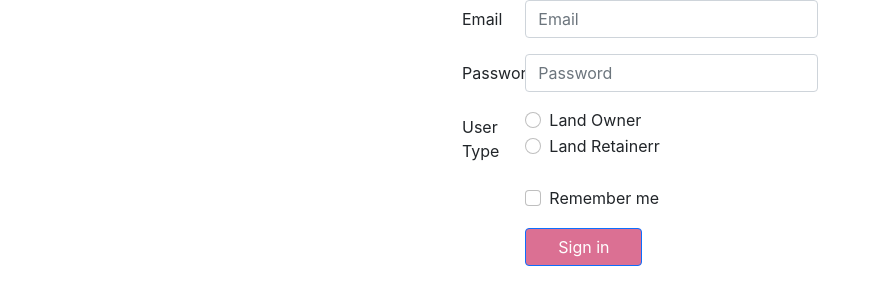
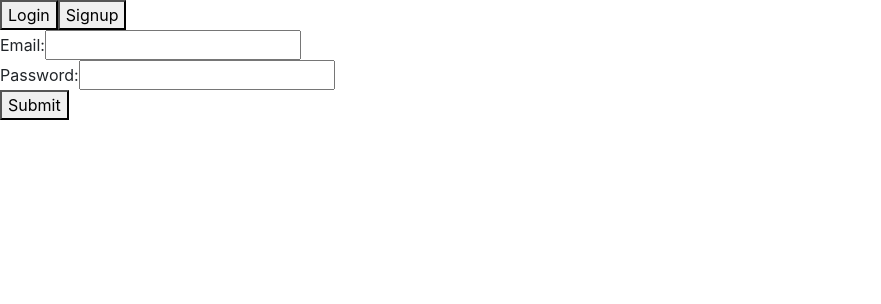
Before and after one commit to nirupasinha/LandMangementSystem_React, a React (Create React App) app: page / in a window 1280 px wide. Shown: the top 304 px of the page, without its empty margins (0-881 px from the left). Built offline with nearby package versions, Linux system fonts and the light colour scheme.

Commit message:
Login signup added

```diff
--- a/package.json
+++ b/package.json
@@ -6,6 +6,7 @@
     "@testing-library/jest-dom": "^5.14.1",
     "@testing-library/react": "^11.2.7",
     "@testing-library/user-event": "^12.8.3",
+    "axios": "^0.21.1",
     "bootstrap": "^5.1.0",
     "react": "^17.0.2",
     "react-bootstrap": "^2.0.0-beta.5",
--- a/src/App.js
+++ b/src/App.js
@@ -1,28 +1,53 @@
 import logo from './logo.svg';
 import './App.css';
+import Login from "./components/Login/login.js"
+import Signup from "./components/Signup/signup.js"
+import React from 'react';
 
+class App extends React.Component {
 
-function App() {
-  return (
-    <div className="App">
-      <header className="App-header">
-        <img src={logo} className="App-logo" alt="logo" />
-        <p>
-          Edit <code>src/App.js</code> and save to reload.
-        </p>
-        <a
-          className="App-link"
-          href="https://reactjs.org"
-          target="_blank"
-          rel="noopener noreferrer"
-        >
-          Learn React
-        </a>
+  constructor(props) {
+    super(props);
+    this.state = {
+      condition: true
+    };
+    this.handleClick = this.handleClick.bind(this);
+}
 
-      </header>
+handleClick(condition) {
+  this.setState( {condition} )
+}
 
-    </div>
-  );
+render() {
+ const { condition } = this.state;
+ return (
+     <div>
+         <button onClick={() => this.handleClick(true)}>Login</button>
+         <button onClick={() => this.handleClick(false)}>Signup</button>
+         {condition === true ? <Login /> : <Signup />}
+     </div>
+ )
+}
+  // return (
+  //   <div className="App">
+  //     <header className="App-header">
+  //       <img src={logo} className="App-logo" alt="logo" />
+  //       <p>
+  //         Edit <code>src/App.js</code> and save to reload.
+  //       </p>
+  //       <a
+  //         className="App-link"
+  //         href="https://reactjs.org"
+  //         target="_blank"
+  //         rel="noopener noreferrer"
+  //       >
+  //         Learn React
+  //       </a>
+
+  //     </header>
+
+  //   </div>
+  // );
 }
 
 export default App;
--- /dev/null
+++ b/src/components/Login/login.js
@@ -0,0 +1,77 @@
+
+import React from 'react';
+import './login.css';
+import service from "../../services/axiosRequest"
+class Login extends React.Component {
+  constructor(props){
+    super(props)
+    this.state = {
+      email: "",
+      password:""
+    };
+
+    this.handleInputChange = this.handleInputChange.bind(this);
+    this.submitData = this.submitData.bind(this);
+
+  };
+
+  handleInputChange(event) {
+    const target = event.target;
+    const value = target.value;
+    const name = target.name;
+
+    this.setState({
+      [name]: value
+    });
+
+  }
+
+  async submitData(event) {
+    event.preventDefault()
+
+    const data =await service.login(this.state);
+    // console("===========================data ",data)
+    localStorage.setItem('userData', JSON.stringify(data.result.data));
+    console.log("data here ",data)
+
+  }
+  render() {
+      return (
+        <form onSubmit={this.submitData}>
+        <label>
+          Email:
+          <input
+            name="email"
+            type="email"
+            // value={this.state.numberOfGuests}
+            onChange={this.handleInputChange} />
+        </label><br />
+        <label>
+          Password:
+          <input
+            name="password"
+            type="password"
+            // value={this.state.numberOfGuests}
+            onChange={this.handleInputChange} />
+        </label><br />
+        <button type="submit">Submit</button>
+      </form>
+
+    );
+
+
+  }
+
+}
+//   function  Login(){
+//         return(
+//             <div class="center">
+//                  <label>First Name</label>
+//                  <input></input><br></br>
+//                  <label>Email ID</label>
+//                  <input></input><br></br>
+//                  <a class="btn">Login</a> <a class="btn">Registraion</a>
+//           </div>
+//         )
+//     }
+export default Login
--- /dev/null
+++ b/src/components/Signup/signup.js
@@ -0,0 +1,68 @@
+
+import React from 'react';
+import service from "../../services/axiosRequest"
+class Signup extends React.Component {
+  constructor(props){
+    super(props)
+    this.state = {
+      email: "",
+      name: "",
+      password:""
+    };
+
+    this.handleInputChange = this.handleInputChange.bind(this);
+    this.submitData = this.submitData.bind(this);
+
+  };
+
+  handleInputChange(event) {
+    const target = event.target;
+    const value = target.value;
+    const name = target.name;
+
+    this.setState({
+      [name]: value
+    });
+  }
+
+  async submitData(event) {
+    event.preventDefault()
+
+    const data =await service.signup(this.state);
+    localStorage.setItem('userData', JSON.stringify(data.result.data));
+    return;
+  }
+  render() {
+      return (
+        <form onSubmit={this.submitData}>
+        <label>
+          Name :
+          <input
+            name="name"
+            type="text"
+            onChange={this.handleInputChange} />
+        </label>
+        <br />
+        <label>
+          Email:
+          <input
+            name="email"
+            type="email"
+            onChange={this.handleInputChange} />
+        </label><br />
+        <label>
+          Password:
+          <input
+            name="password"
+            type="password"
+            onChange={this.handleInputChange} />
+        </label><br />
+        <button type="submit">Submit</button>
+      </form>
+
+    );
+  }
+
+}
+
+export default Signup
--- a/src/components/login.js
+++ /dev/null
@@ -1,46 +0,0 @@
-
-import React from 'react';
-import './login.css';
-class Login extends React.Component {
-  constructor(props){
-    super(props)
-    console.log("props======",props)
-  };
-
-  handleSubmit (data){
-
-    data.preventDefault();
-    console.log("Data here ",data)
-  }
-  render() {
-    console.log("This ",this)
-    return (
-      <form onSubmit={this.handleSubmit}>
-      <div class="center">
-        <label>First Name</label>
-        <input></input><br></br>
-        <label>Email ID</label>
-        <input type="email" ></input><br></br>
-        <button type="submit">
-        Login
-      </button>
-        {/* <a class="btn">Login</a> <a class="btn">Registraion</a> */}
-      </div>
-      </form>
-    )
-
-  }
-
-}
-//   function  Login(){
-//         return(
-//             <div class="center">
-//                  <label>First Name</label>
-//                  <input></input><br></br>
-//                  <label>Email ID</label>
-//                  <input></input><br></br>
-//                  <a class="btn">Login</a> <a class="btn">Registraion</a>
-//           </div>
-//         )
-//     }
-export default Login
--- a/src/index.js
+++ b/src/index.js
@@ -2,35 +2,14 @@ import React from 'react';
 import ReactDOM from 'react-dom';
 import 'bootstrap/dist/css/bootstrap.min.css';
 import './index.css';
-import Login from "./components/login.js"
-import UserLogin from "./components/userLogin.js"
+import App from "./App"
 
-// let city = {
-// name: "Mumbai",
-// country: "india"
-// };
-// function Hello() {
-//   //  return <h1>welcome tO React </h1>
-//    return (
-//    <div>
-//         <h1>welcome to react</h1>
-//         <h1>let's build something cool</h1>
-//     </div>);
-// }
 
-ReactDOM.render(
 
-//React.createElement("h1", {style: { color:"red" } } , "Hello Sarvottam"),
-//<h1 class="heading">Sarvottam is living in {city.name} {city.country}</h1>,
-/* <ul>
-    <li>Rishi Prakash</li>
-    <li>Nirupa Sinha</li>
-    <li>Ved Praksh </li>
-    <li>Ravindra Prasad</li>
-    <li>Anita Devi</li>
-</ul>, */
-//<Hello></Hello>,
-//<Login name={'sarvottam'}> </Login>,
-<UserLogin></UserLogin>,
+ReactDOM.render( <App />,
+
+  // // <Signup></Signup>,
+  // <Login></Login>,
+
   document.getElementById('root')
 );
--- /dev/null
+++ b/src/services/axiosRequest.js
@@ -0,0 +1,36 @@
+
+import axios from "axios";
+import url from  "./urlConstant"
+const service = ({
+  signup: async(payload) =>{
+    // console.log("payload ====>> ",payload)
+    const headers = {
+        'Authorization': 'Bearer my-token',
+        'Access-Control-Allow-Origin': '*'
+    };
+    return axios.post(url.signUp, payload, { headers })
+        .then(response => {
+            // this.setState({ articleId: response.data })
+         console.log("Here is response ",response.data)
+         return response.data;
+        })
+        .catch(err=> console.log("Error in signup ",err));
+  },
+
+  login: async(payload) =>{
+    // console.log("payload login ",payload)
+    const headers = {
+        'Authorization': 'Bearer my-token',
+        'Access-Control-Allow-Origin': '*'
+    };
+    return axios.post(url.login, payload, { headers })
+        .then(response => {
+        //  console.log("Here is response ",response.data)
+         return response.data;
+        })
+        .catch(err=> console.log("Error in login ",err));
+  },
+
+});
+
+export default service;
--- /dev/null
+++ b/src/services/urlConstant.js
@@ -0,0 +1,8 @@
+const baseURL= "http://localhost:8000";
+
+const url = ({
+    signUp: `${baseURL}/api/auth/signup`,
+    login:`${baseURL}/api/auth/login`
+  });
+
+export default url
```
Also changed, not shown: src/components/Login/login.css (renamed from src/components/login.css), src/components/Login/userLogin.js (renamed from src/components/userLogin.js).
